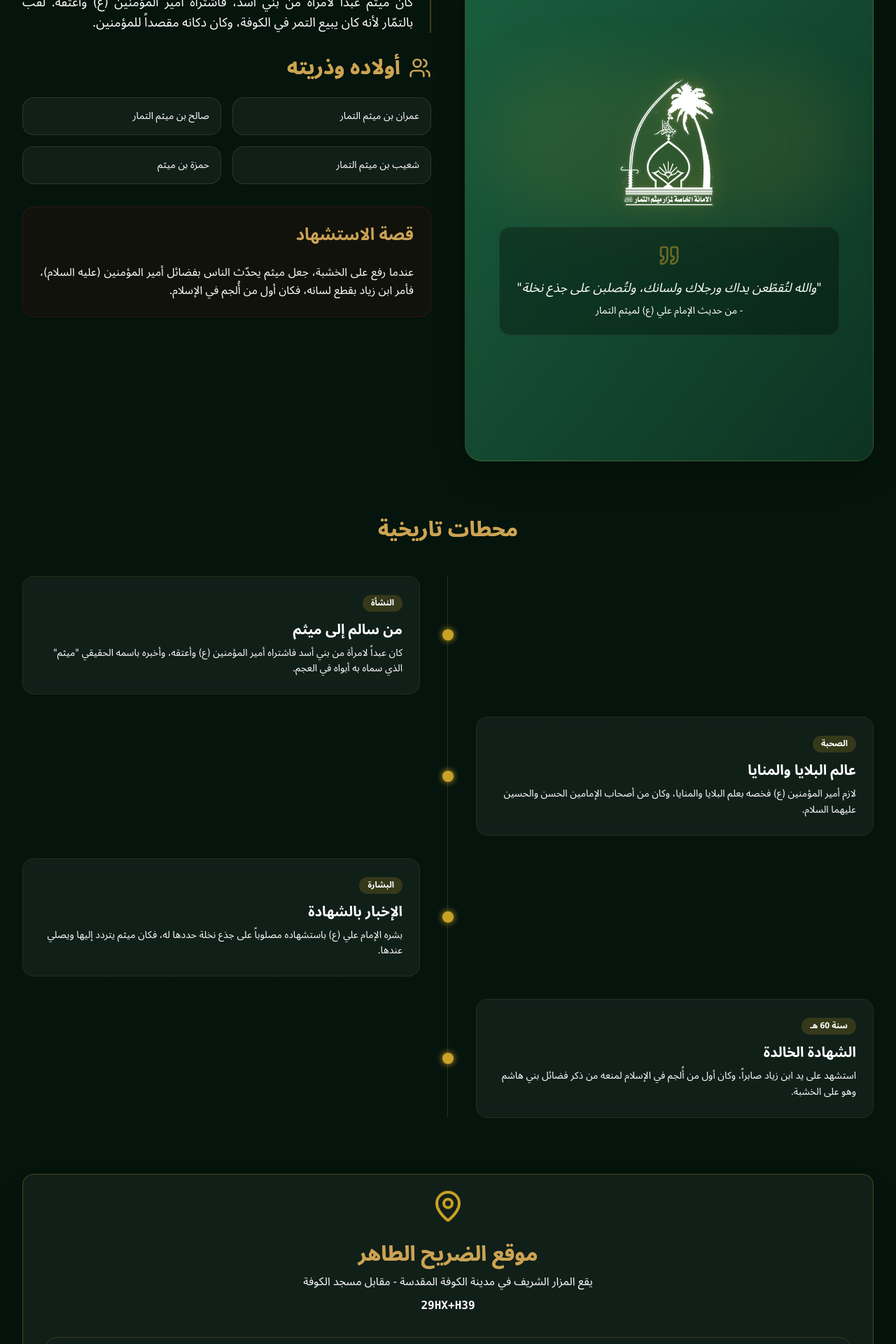
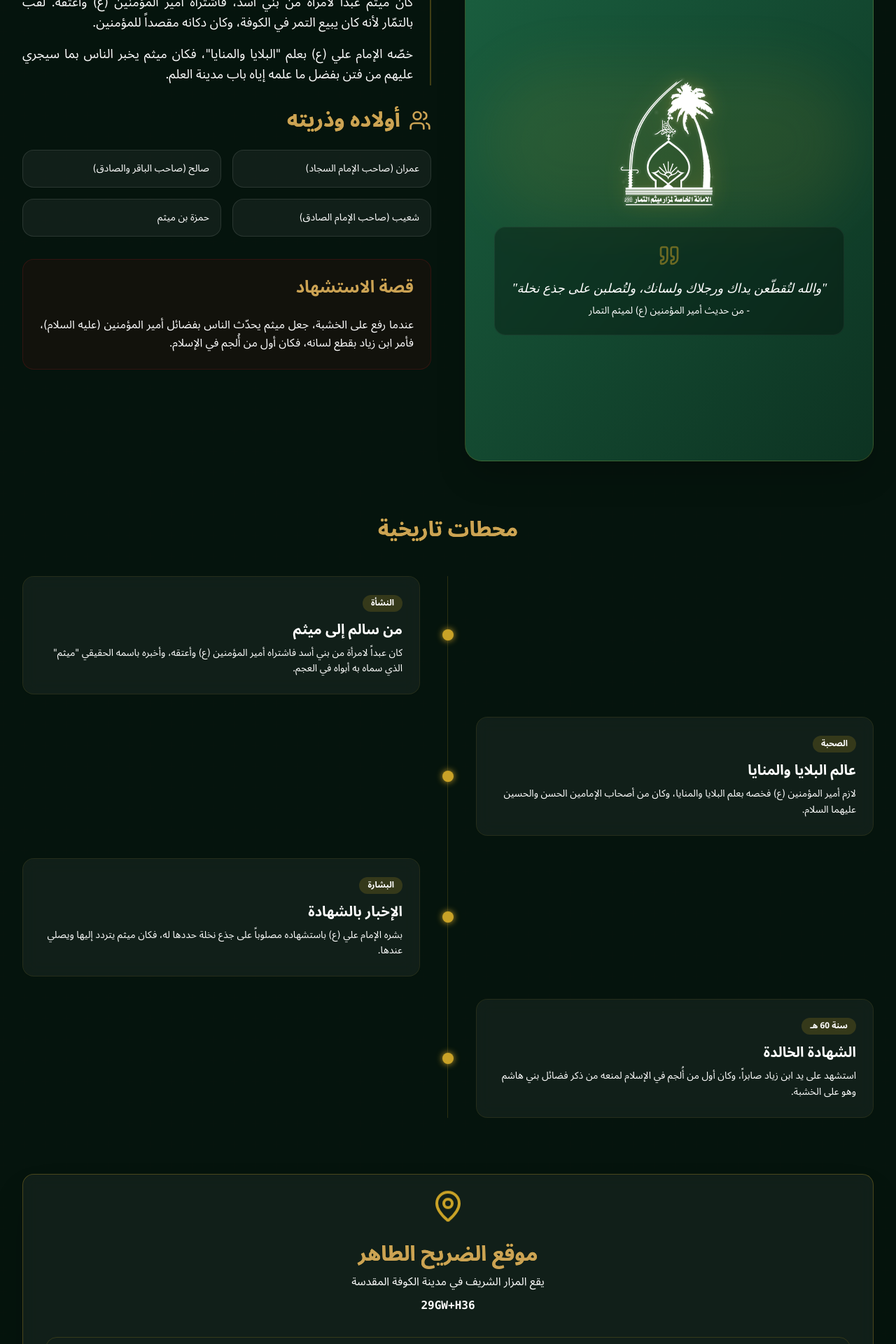
Before and after one commit to MOOdynaz/mazar-althammar, a React (Vite) app in the folder app/: page /about in a window 1280 px wide. Shown: the part 460-2380 px from the top of the page at 70% size. Built offline with nearby package versions, Linux system fonts and the light colour scheme; grey boxes are pictures that could not be loaded.

Commit message:
fix: about

```diff
--- a/app/src/pages/About.tsx
+++ b/app/src/pages/About.tsx
@@ -33,11 +33,12 @@ const timeline = [
 ]
 
 export default function About() {
-  // إحداثيات "مركز" مزار ميثم التمار بدقة الملي ثانية (لضمان تجاوز مركز العفطية)
-  const lat = 32.029462;
-  const lng = 44.398188;
+  // الإحداثيات المصححة بناءً على طلبك (29GW+H36) - موقع مرقد ميثم التمار الفعلي
+  const lat = 32.0264024;
+  const lng = 44.3951297;
 
-  const directMapUrl = `https://www.google.com/maps/dir/?api=1&destination=${lat},${lng}`;
+  // رابط التوجيه المباشر للموقع الجديد
+  const directMapUrl = `https://www.google.com/maps/search/?api=1&query=${lat},${lng}`;
 
   return (
     <div className="min-h-screen pt-20 bg-[#05140d]">
@@ -53,7 +54,7 @@ export default function About() {
             className="text-center mb-16"
           >
             <span className="inline-block px-4 py-2 rounded-full bg-[#c9a227]/20 text-[#c9a227] text-sm font-medium mb-6">
-              من خواص أصحاب أمير المؤمنين (عليه السلام)
+              من خواص أصحاب أمير المؤمنين (ع)
             </span>
             <h1 className="text-4xl sm:text-5xl font-bold mb-6 font-display text-center">
               <span className="gold-gradient">ميثم بن يحيى التمّار الأسديّ</span>
@@ -79,23 +80,24 @@ export default function About() {
                     className="relative w-48 h-48 mx-auto object-contain drop-shadow-[0_0_15px_rgba(201,162,39,0.4)]"
                   />
                 </div>
-                <div className="bg-black/30 p-6 rounded-2xl backdrop-blur-sm border border-white/5 font-ar">
+                <div className="bg-black/30 p-6 rounded-2xl backdrop-blur-sm border border-white/5">
                    <Quote className="w-8 h-8 text-[#c9a227] mx-auto mb-4 opacity-50" />
-                   <p className="text-white/80 italic text-lg leading-relaxed">
+                   <p className="text-white/80 italic text-lg leading-relaxed font-serif">
                      "والله لتُقطّعن يداك ورجلاك ولسانك، ولتُصلبن على جذع نخلة"
                    </p>
-                   <span className="block mt-2 text-[#c9a227] text-sm">- من حديث الإمام علي (ع) لميثم التمار</span>
+                   <span className="block mt-2 text-[#c9a227] text-sm">- من حديث أمير المؤمنين (ع) لميثم التمار</span>
                 </div>
               </div>
             </motion.div>
 
-            <motion.div initial={{ opacity: 0, x: -30 }} animate={{ opacity: 1, x: 0 }} className="space-y-8 font-ar">
+            <motion.div initial={{ opacity: 0, x: -30 }} animate={{ opacity: 1, x: 0 }} className="space-y-8">
               <div className="space-y-6">
                 <h2 className="text-3xl font-bold gold-gradient flex items-center gap-3">
                   <History className="w-8 h-8" /> ومضات من حياته
                 </h2>
                 <div className="space-y-4 text-white/80 leading-relaxed text-lg text-justify border-r-2 border-[#c9a227]/30 pr-6">
                   <p>كان ميثم عبداً لامرأة من بني أسد، فاشتراه أمير المؤمنين (ع) وأعتقه. لقّب بالتمّار لأنه كان يبيع التمر في الكوفة، وكان دكانه مقصداً للمؤمنين.</p>
+                  <p>خصّه الإمام علي (ع) بعلم "البلايا والمنايا"، فكان ميثم يخبر الناس بما سيجري عليهم من فتن بفضل ما علمه إياه باب مدينة العلم.</p>
                 </div>
               </div>
 
@@ -104,7 +106,7 @@ export default function About() {
                   <Users className="w-8 h-8" /> أولاده وذريته
                 </h2>
                 <div className="grid grid-cols-1 sm:grid-cols-2 gap-4">
-                  {['عمران بن ميثم التمار', 'صالح بن ميثم التمار', 'شعيب بن ميثم التمار', 'حمزة بن ميثم'].map((son) => (
+                  {['عمران (صاحب الإمام السجاد)', 'صالح (صاحب الباقر والصادق)', 'شعيب (صاحب الإمام الصادق)', 'حمزة بن ميثم'].map((son) => (
                     <div key={son} className="bg-white/5 border border-white/10 p-4 rounded-xl text-white/90 text-sm hover:border-[#c9a227]/30 transition-colors">
                        {son}
                     </div>
@@ -134,11 +136,11 @@ export default function About() {
                   viewport={{ once: true }}
                   className={`flex flex-col lg:flex-row items-center gap-8 ${index % 2 === 0 ? 'lg:flex-row-reverse' : ''}`}
                 >
-                  <div className="flex-1 w-full text-right">
+                  <div className="flex-1 w-full">
                     <div className="glass-card p-6 border border-[#c9a227]/10 hover:border-[#c9a227]/40 transition-colors group">
                       <span className="inline-block px-3 py-1 rounded-full bg-[#c9a227]/20 text-[#c9a227] text-xs mb-3 font-bold group-hover:bg-[#c9a227] group-hover:text-black transition-colors">{item.year}</span>
-                      <h3 className="text-xl font-bold text-white mb-2 font-ar">{item.title}</h3>
-                      <p className="text-white/60 text-sm leading-relaxed font-ar">{item.description}</p>
+                      <h3 className="text-xl font-bold text-white mb-2">{item.title}</h3>
+                      <p className="text-white/60 text-sm leading-relaxed">{item.description}</p>
                     </div>
                   </div>
                   <div className="w-4 h-4 rounded-full bg-[#c9a227] hidden lg:block z-10 shadow-[0_0_10px_#c9a227]" />
@@ -148,7 +150,7 @@ export default function About() {
             </div>
           </div>
 
-          {/* Map Section - الحل الجذري النهائي */}
+          {/* Map Section - تم التحديث إلى الموقع الجديد 29GW+H36 */}
           <motion.div
             initial={{ opacity: 0, scale: 0.95 }}
             whileInView={{ opacity: 1, scale: 1 }}
@@ -158,17 +160,19 @@ export default function About() {
             <div className="flex flex-col items-center mb-8">
               <MapPin className="w-12 h-12 text-[#c9a227] mb-4 animate-bounce" />
               <h2 className="text-3xl font-bold gold-gradient mb-2 font-display">موقع الضريح الطاهر</h2>
-              <p className="text-white/60 max-w-2xl mx-auto leading-relaxed text-center font-ar">
-                يقع المزار الشريف في مدينة الكوفة المقدسة - مقابل مسجد الكوفة <br />
-                <span className="text-[#c9a227] font-mono mt-2 block font-bold">29HX+H39</span>
+              <p className="text-white/60 max-w-2xl mx-auto leading-relaxed text-center">
+                يقع المزار الشريف في مدينة الكوفة المقدسة <br />
+                <span className="text-[#c9a227] font-mono mt-2 block font-bold">29GW+H36</span>
               </p>
             </div>
 
             <div className="relative rounded-2xl overflow-hidden h-[500px] border border-[#c9a227]/20">
               <iframe
-                title="مزار ميثم التمار"
-                /* هذا الرابط يستخدم الإحداثيات الخام مع العلم البارز لضمان التمركز فوق المزار حصراً */
-                src={`https://maps.google.com/maps?q=${lat},${lng}&hl=ar&z=18&t=m&output=embed`}
+                title="مرقد ميثم التمار"
+                src={`https://www.google.com/maps/embed/v1/place?key=YOUR_API_KEY&q=place_id:ChIJK8rJnQHWXhURawFiUDgjZto`}
+                /* ملاحظة: يفضل استخدام Place ID لضمان عدم القفز لأماكن مجاورة */
+                /* إذا لم يتوفر مفتاح API، استخدم الرابط التالي كبديل مباشر: */
+                /* src={`https://maps.google.com/maps?q=${lat},${lng}&hl=ar&z=17&output=embed`} */
                 width="100%"
                 height="100%"
                 style={{ border: 0 }}
```
